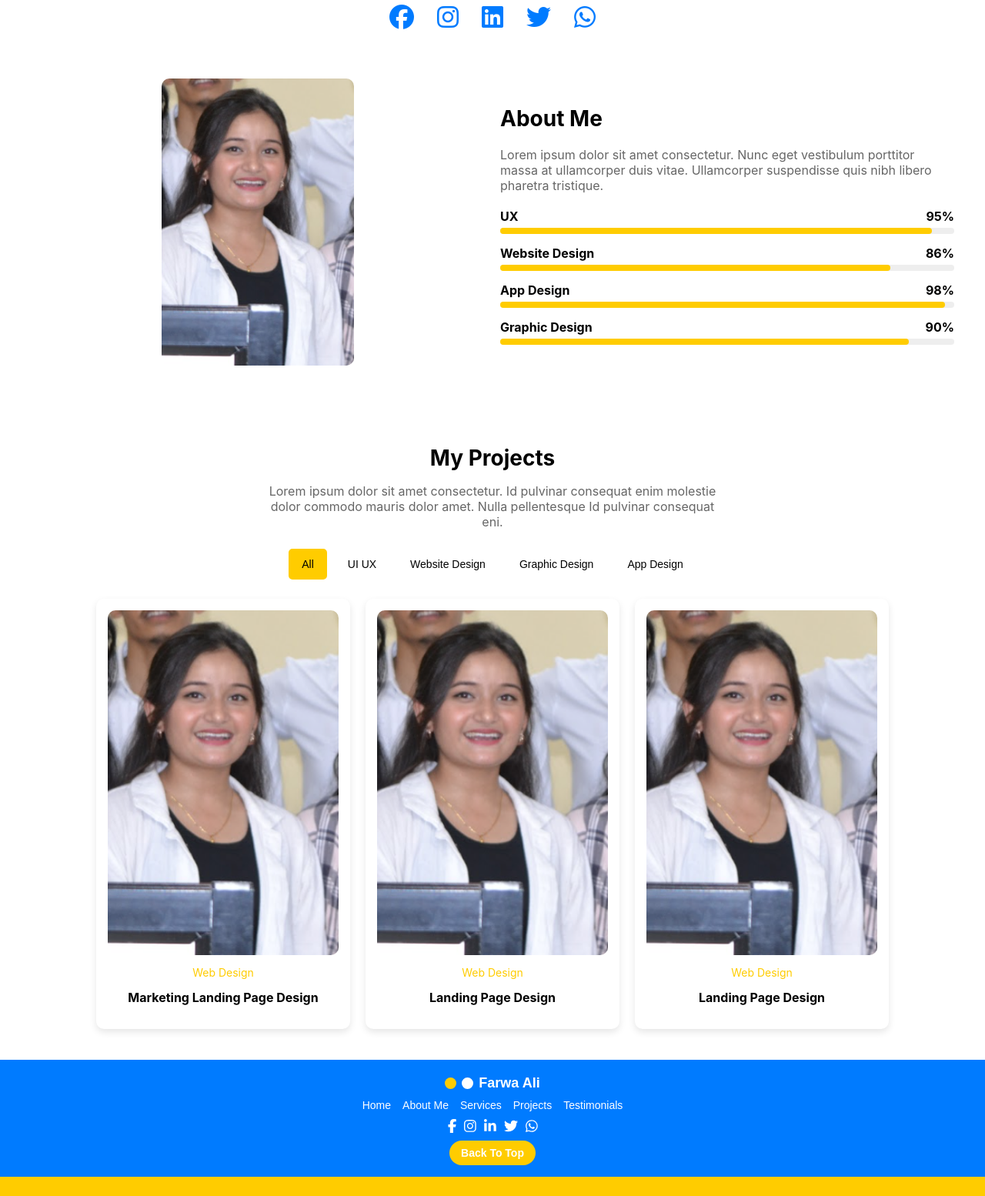
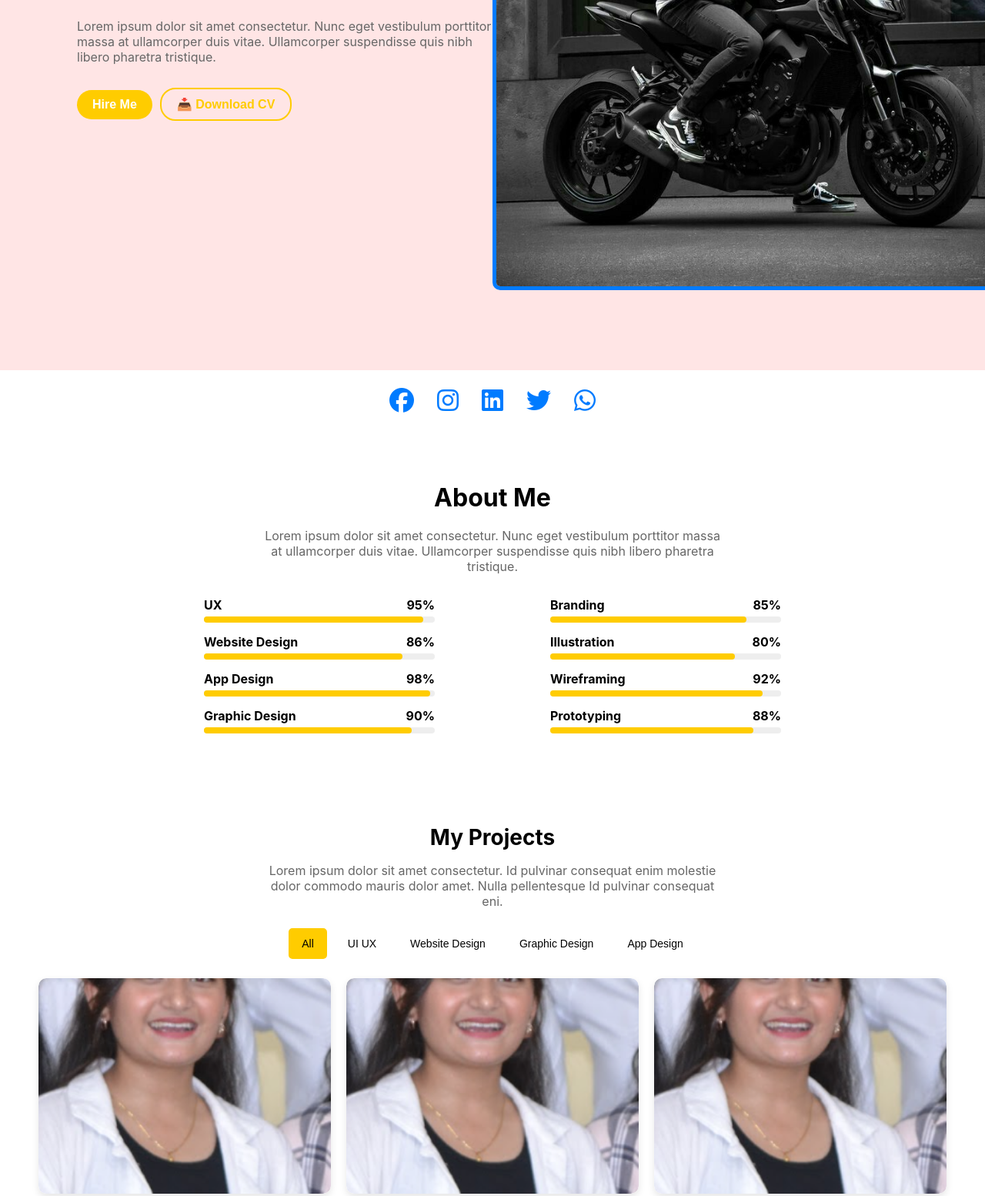
Before and after one commit to AjinkyaDaf/portfolio, a React app: page / in a window 1280 px wide. Shown: the part 625-2179 px from the top of the page at 77% size. Built offline with nearby package versions, Linux system fonts and the light colour scheme.

Commit message:
Done Some CSS

```diff
--- a/src/components/Navbar/Navbar.js
+++ b/src/components/Navbar/Navbar.js
@@ -8,7 +8,7 @@ const Navbar = () => {
       <div className="logo">
         <div className="circle yellow"></div>
         <div className="circle blue"></div>
-        <span className="brand-name">Farwa Ali</span>
+        <span className="brand-name">Ajinkya Daf</span>
       </div>
 
       {/* Navigation Links */}
--- a/src/components/Projects/Project.css
+++ b/src/components/Projects/Project.css
@@ -55,12 +55,49 @@
   overflow: hidden;
   text-align: center;
   padding: 15px;
-    width: 300px;
+  width: 350px; /* Increase width */
+  height: 250px; /* Increase height to make it rectangular */
+  position: relative;
+  display: flex;
+  flex-direction: column;
+  justify-content: center;
+  transition: transform 0.3s ease; /* Smooth hover effect */
+}
+
+.project-card:hover {
+  transform: translateY(-10px); /* Hover effect for slight lift */
 }
 
 .project-image {
   width: 100%;
+  height: 100%; /* Make the image cover the entire card */
+  object-fit: cover; /* Ensures image fills the space */
+  position: absolute;
+  top: 0;
+  left: 0;
   border-radius: 10px;
+  transition: filter 0.3s ease; /* Smooth transition for blur effect */
+}
+
+.project-card:hover .project-image {
+  filter: blur(5px); /* Apply blur effect on hover */
+}
+
+.project-details {
+  position: absolute;
+  top: 50%;
+  left: 50%;
+  background-color: black;
+  transform: translate(-50%, -50%);
+  width: 100%;
+  text-align: center;
+  color: white;
+  opacity: 0;
+  transition: opacity 0.3s ease;
+}
+
+.project-card:hover .project-details {
+  opacity: 1; /* Show details on hover */
 }
 
 .project-category {
--- a/src/components/Projects/Project.js
+++ b/src/components/Projects/Project.js
@@ -1,6 +1,7 @@
 import React, { useState } from "react";
+import image from "../../assets/gf.png"; // Import the image
 import "./Project.css"; // Import external CSS file
-import image from "../../assets/gf.png"; // Import the image
+
 const Projects = () => {
   const [activeCategory, setActiveCategory] = useState("All");
 
@@ -54,11 +55,19 @@ const Projects = () => {
 
       <div className="projects-grid">
         {filteredProjects.map((project) => (
+          // <div key={project.id} className="project-card">
+          //   <img src={project.image} alt={project.title} className="project-image" />
+          //   <p className="project-category">{project.category}</p>
+          //   <h3 className="project-title">{project.title}</h3>
+          // </div>
           <div key={project.id} className="project-card">
-            <img src={project.image} alt={project.title} className="project-image" />
-            <p className="project-category">Web Design</p>
-            <h3 className="project-title">{project.title}</h3>
-          </div>
+  <img src={project.image} alt={project.title} className="project-image" />
+  <div className="project-details">
+    <p className="project-category">{project.category}</p>
+    <h3 className="project-title">{project.title}</h3>
+  </div>
+</div>
+
         ))}
       </div>
     </div>
--- a/src/views/About/About.css
+++ b/src/views/About/About.css
@@ -1,30 +1,14 @@
 .about-container {
-  display: flex;
-  align-items: center;
+  text-align: center;
   background-color: #fff;
   padding: 40px;
   border-radius: 10px;
-}
-
-.image-container {
-  flex: 1;
-  display: flex;
-  justify-content: center;
-  position: relative;
-}
-
-.profile-image {
-  width: 250px;
-  border-radius: 10px;
-}
-
-.content {
-  flex: 1;
-  padding-left: 20px;
+  max-width: 800px;
+  margin: 0 auto;
 }
 
 .heading {
-  font-size: 28px;
+  font-size: 32px;
   font-weight: bold;
   margin-bottom: 10px;
 }
@@ -32,7 +16,22 @@
 .description {
   font-size: 16px;
   color: #666;
-  margin-bottom: 20px;
+  margin-bottom: 30px;
+  max-width: 600px;
+  margin-left: auto;
+  margin-right: auto;
+}
+
+.skills-section {
+  display: flex;
+  justify-content: center;
+  gap: 150px; /* Added gap between the two skill sections */
+  margin-top: 20px;
+}
+
+.skills-column {
+  flex: 1;
+  max-width: 300px;
 }
 
 .skill-container {
--- a/src/views/About/About.js
+++ b/src/views/About/About.js
@@ -1,6 +1,5 @@
 import React from "react";
-import "./About.css"; // Import the external CSS file
-import image from "../../assets/gf.png"; // Import the image
+import "./About.css"; // Import external CSS file
 
 const AboutMe = () => {
   const skills = [
@@ -8,21 +7,39 @@ const AboutMe = () => {
     { name: "Website Design", percentage: 86 },
     { name: "App Design", percentage: 98 },
     { name: "Graphic Design", percentage: 90 },
+    { name: "Branding", percentage: 85 },
+    { name: "Illustration", percentage: 80 },
+    { name: "Wireframing", percentage: 92 },
+    { name: "Prototyping", percentage: 88 },
   ];
 
   return (
     <div className="about-container">
-      <div className="image-container">
-        <img src={image} alt="Person" className="profile-image" />
-      </div>
-      <div className="content">
       <h2 className="heading">About Me</h2>
       <p className="description">
         Lorem ipsum dolor sit amet consectetur. Nunc eget vestibulum porttitor
         massa at ullamcorper duis vitae. Ullamcorper suspendisse quis nibh
         libero pharetra tristique.
       </p>
-        {skills.map((skill, index) => (
+      <div className="skills-section">
+        <div className="skills-column">
+          {skills.slice(0, 4).map((skill, index) => (
+            <div key={index} className="skill-container">
+              <div className="skill-header">
+                <span className="skill-name">{skill.name}</span>
+                <span className="skill-percentage">{skill.percentage}%</span>
+              </div>
+              <div className="progress-bar">
+                <div
+                  className="progress"
+                  style={{ width: `${skill.percentage}%` }}
+                ></div>
+              </div>
+            </div>
+          ))}
+        </div>
+        <div className="skills-column">
+          {skills.slice(4, 8).map((skill, index) => (
             <div key={index} className="skill-container">
               <div className="skill-header">
                 <span className="skill-name">{skill.name}</span>
@@ -38,6 +55,7 @@ const AboutMe = () => {
           ))}
         </div>
       </div>
+    </div>
   );
 };
 
--- a/src/views/Home/Home.css
+++ b/src/views/Home/Home.css
@@ -5,8 +5,8 @@
     display: flex;
     justify-content: space-between;
     align-items: center;
-    padding: 50px;
-    background-color: white;
+    padding: 100px; /* Doubled the padding */
+    background-color: rgb(255, 229, 229);
 }
 
 /* Left Side Content */
@@ -95,10 +95,12 @@
 }
 
 .hero-image img {
-    max-width: 400px;
+    max-width: 120%; /* Increased the image size */
+    height: auto;
     border-radius: 10px;
     border: 5px solid #007bff;
 }
+
 /* Social Icons Container */
 .social-icons {
     display: flex;
@@ -111,13 +113,13 @@
 .social-icons a {
     margin: 0 15px;
     font-size: 32px;
-    color: #007bff; /* Blue color */
+    color: #007bff;
     text-decoration: none;
     transition: transform 0.2s ease-in-out, color 0.2s ease-in-out;
 }
 
 /* Hover Effect */
 .social-icons a:hover {
-    color: #ffcc00; /* Yellow color */
+    color: #ffcc00;
     transform: scale(1.2);
 }
--- a/src/views/Home/Home.js
+++ b/src/views/Home/Home.js
@@ -2,7 +2,7 @@ import React from 'react';
 import Navbar from '../../components/Navbar/Navbar';
 import './Home.css';
 
-import profileImage from '../../assets/gf.png'; // Updated image path
+import profileImage from '../../assets/biker.jpg'; // Updated image path
 
 const Home = () => {
   return (
@@ -11,7 +11,7 @@ const Home = () => {
       <section className="hero">
         <div className="hero-content">
           <p className="intro">Hi, I am</p>
-          <h1 className="name">Farwa Ali</h1>
+          <h1 className="name">Ajinkya Daf</h1>
           <h2 className="title">UI & UX Designer</h2>
           <p className="description">
             Lorem ipsum dolor sit amet consectetur. Nunc eget vestibulum porttitor
```
Also changed, not shown: src/assets/biker.jpg (added). Lines whose indentation alone changed are shown as unchanged.
